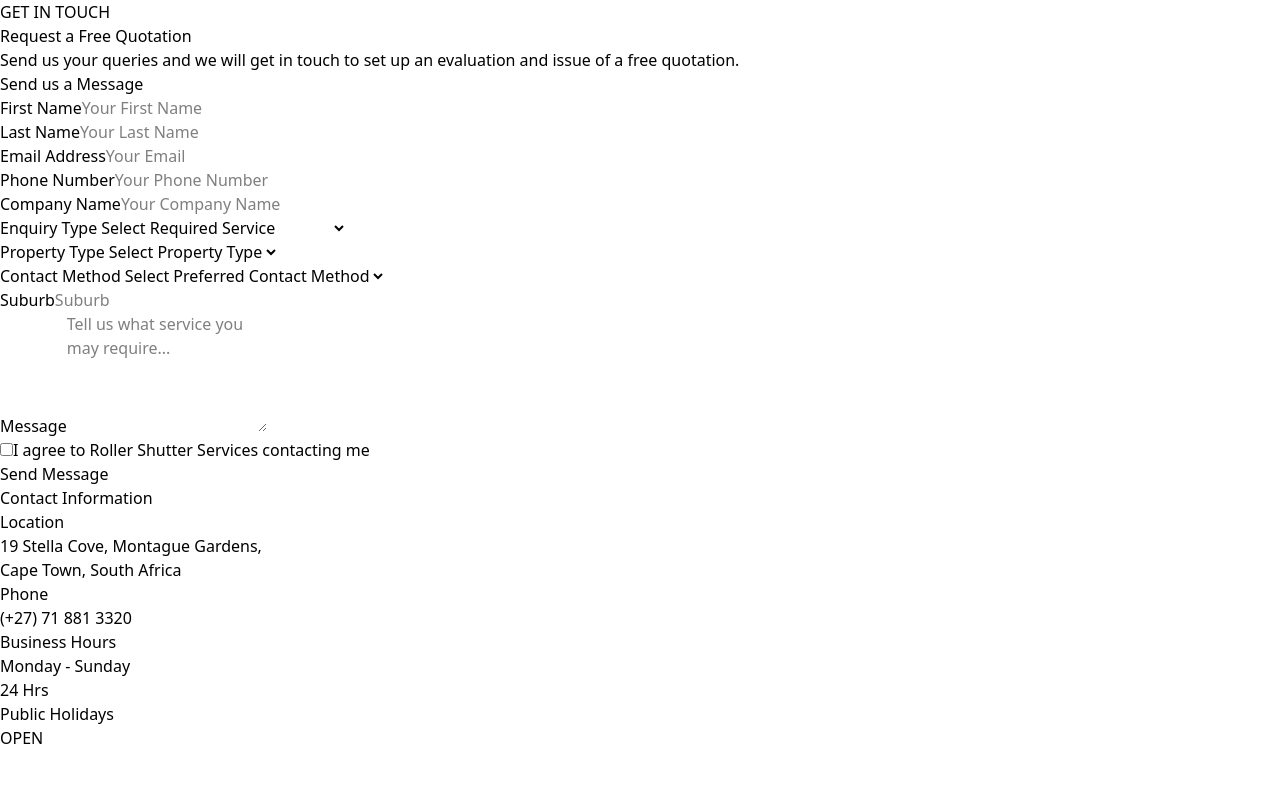
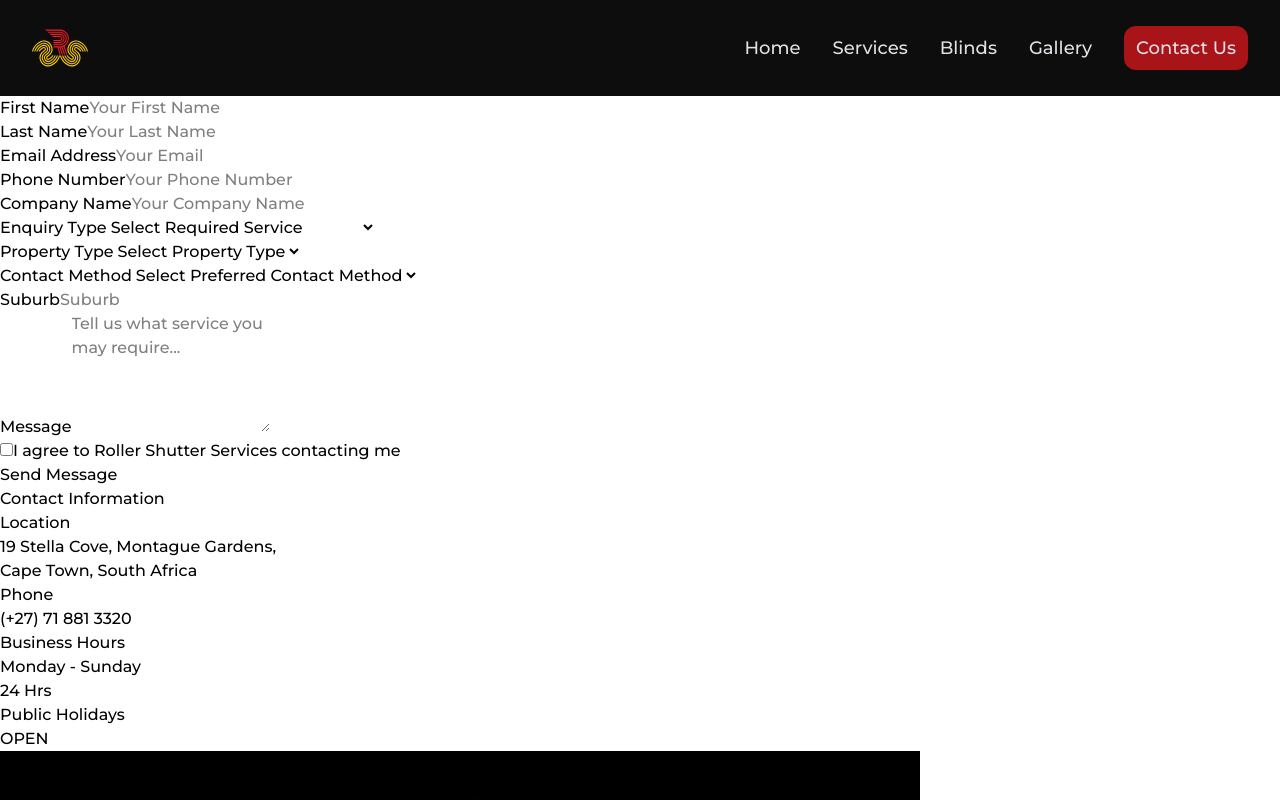
Before and after one commit to Ambs04/RollerShutterServices, a React (Vite) app: page /contact in a window 1280 px wide. Shown: the top 800 px of the page. Built offline with nearby package versions, Linux system fonts and the light colour scheme.

Commit message:
header and burgermenustyling complete

```diff
--- a/index.html
+++ b/index.html
@@ -2,7 +2,18 @@
 <html lang="en">
   <head>
     <meta charset="UTF-8" />
-    <!--<link rel="icon" type="image/svg+xml" href="/favicon.svg" />-->
+    <link
+      rel="icon"
+      type="image/svg+xml"
+      href="./src/assets/RSS-LOGOS-BLACK-YELLOW.svg"
+    />
+    <link rel="preconnect" href="https://fonts.googleapis.com" />
+    <link rel="preconnect" href="https://fonts.gstatic.com" crossorigin />
+
+    <link
+      href="https://fonts.googleapis.com/css2?family=Inter:wght@400;500;600&family=Montserrat:wght@500;600;700;800&display=swap"
+      rel="stylesheet"
+    />
     <meta name="viewport" content="width=device-width, initial-scale=1.0" />
     <script src="https://cdn.jsdelivr.net/npm/@tailwindcss/browser@4"></script>
     <title>rollershutterservices</title>
--- a/src/App.css
+++ b/src/App.css
@@ -0,0 +1,6 @@
+body {
+  font-family: montserrat, inter, sans-serif;
+  overflow-x: hidden;
+  padding: 0;
+  margin: 0;
+}
--- a/src/App.jsx
+++ b/src/App.jsx
@@ -1,4 +1,4 @@
-//import './App.css'
+import "./App.css";
 import { BrowserRouter, Routes, Route } from "react-router-dom";
 import Home from "./Pages/Home/Home";
 import Layout from "./Components/Module Components/Layout";
--- a/src/Components/Common Components/Header.jsx
+++ b/src/Components/Common Components/Header.jsx
@@ -1,4 +1,5 @@
-import logo from "../../assets/logo.png";
+//import logo from "../../assets/logo.png";
+import logo from "../../assets/RSS-LOGOS-BLACK-YELLOW.svg";
 import { useState } from "react";
 import WindowSize from "../../Helper Functions/WindowSize";
 import BurgerMenu from "../Module Components/BurgerMenu";
@@ -11,28 +12,60 @@
   const isMobileView = width < 768;
 
   return (
-    <header>
-      <div>
+    <header class="fixed z-50 top-0 right-0 left-0 py-5 bg-[#0d0d0d] ">
+      <div class=" mx-auto max-w-7xl px-4 sm:px-6 lg:px-8">
         {!(isMobileView && menuActive) && (
-          <div>
-            <div>
-              <img src={logo} />
+          <div class="flex flex-row items-center justify-between">
+            <div class="flex flex-row items-center gap-2">
+              <Link to="/">
+                <img src={logo} class="w-14 h-14" />
+              </Link>
             </div>
 
             {!isMobileView && (
-              <nav>
-                <Link to="/">Home</Link>
+              <nav class="text-[#e0e1e6] text-lg flex flex-row gap-8 font-medium text-center items-center ">
+                <Link
+                  to="/"
+                  class="hover:text-[#F2B90F] hover:text-lg hover:font-semibold"
+                >
+                  Home
+                </Link>
 
-                <Link to="/services">Services</Link>
-                <Link to="/blinds">Blinds</Link>
-                <Link to="/gallery">Gallery</Link>
+                <Link
+                  to="/services"
+                  class="hover:text-[#F2B90F] hover:text-lg hover:font-semibold"
+                >
+                  Services
+                </Link>
+                <Link
+                  to="/blinds"
+                  class="hover:text-[#F2B90F] hover:text-lg hover:font-semibold"
+                >
+                  Blinds
+                </Link>
+                <Link
+                  to="/gallery"
+                  class="hover:text-[#F2B90F] hover:text-lg hover:font-semibold"
+                >
+                  Gallery
+                </Link>
 
-                <Link to="/contact">Contact Us </Link>
+                <Link
+                  to="/contact"
+                  class="bg-[#a91419] px-3 rounded-xl py-2 hover:bg-[#D71920]"
+                >
+                  Contact Us{" "}
+                </Link>
               </nav>
             )}
 
             {isMobileView && (
-              <button onClick={() => setMenuActive(true)}>☰</button>
+              <button
+                onClick={() => setMenuActive(true)}
+                class="text-[#e0e1e6] text-xl"
+              >
+                ☰
+              </button>
             )}
           </div>
         )}
--- a/src/Components/Module Components/BurgerMenu.jsx
+++ b/src/Components/Module Components/BurgerMenu.jsx
@@ -1,43 +1,51 @@
-import logo from "../../assets/logo.png";
+//import logo from "../../assets/logo.png";
+import logo from "../../assets/RSS-LOGOS-BLACK-YELLOW.svg";
 import { Link } from "react-router-dom";
 
 export default function BurgerMenu({ setMenuActive }) {
   return (
-    <div>
-      <div>
+    <nav class="absolute top-0 right-0 left-0 py-3 bg-[#0d0d0d] z-50">
+      <div class=" mx-auto max-w-7xl px-4 sm:px-6 lg:px-8 pb-10">
         <div>
-          <div>
-            <img src={logo} />
+          <div class="flex flex-row items-center justify-between py-2 mb-3">
+            <Link to="/">
+              <img src={logo} class="w-12 h-12" />
+            </Link>
 
-            <button onClick={() => setMenuActive(false)}>✕</button>
+            <button
+              onClick={() => setMenuActive(false)}
+              class="text-[#e0e1e6] hover:text-[#F22233] hover:font-semibold hover:text-lg "
+            >
+              ✕
+            </button>
           </div>
 
-          <div>
-            <div>
+          <div class="text-[#e0e1e6] text-sm flex flex-col  font-medium  gap-8 space-y-2 ">
+            <div class="hover:text-[#F2B90F] hover:font-semibold">
               <Link to="/" onClick={() => setMenuActive(false)}>
                 Home
               </Link>
             </div>
 
-            <div>
+            <div class="hover:text-[#F2B90F]  hover:font-semibold">
               <Link to="/services" onClick={() => setMenuActive(false)}>
                 Services
               </Link>
             </div>
 
-            <div>
+            <div class="hover:text-[#F2B90F]  hover:font-semibold">
               <Link to="/blinds" onClick={() => setMenuActive(false)}>
                 Blinds
               </Link>
             </div>
 
-            <div>
+            <div class="hover:text-[#F2B90F]  hover:font-semibold">
               <Link to="/gallery" onClick={() => setMenuActive(false)}>
                 Gallery
               </Link>
             </div>
 
-            <div>
+            <div class=" bg-[#a91419] px-3 rounded-lg py-4 hover:bg-[#D71920] w-full ">
               <Link to="/contact" onClick={() => setMenuActive(false)}>
                 Contact us
               </Link>
@@ -45,6 +53,6 @@
           </div>
         </div>
       </div>
-    </div>
+    </nav>
   );
 }
--- a/src/Pages/Contact/Contact.jsx
+++ b/src/Pages/Contact/Contact.jsx
@@ -1,4 +1,6 @@
 import { useState } from "react";
+import Header from "../../Components/Common Components/Header";
+import Footer from "../../Components/Common Components/Footer";
 
 export default function Contact() {
   const [formData, setFormData] = useState({
@@ -102,6 +104,7 @@
 
   return (
     <div id="contact">
+      <Header />
       <div>
         <div>
           <h3>GET IN TOUCH</h3>
@@ -326,6 +329,7 @@
           </div>
         </div>
       </div>
+      <Footer />
     </div>
   );
 }
--- a/src/Pages/Home/Home.jsx
+++ b/src/Pages/Home/Home.jsx
@@ -4,6 +4,7 @@
 import Process from "./Process";
 
 import Footer from "../../Components/Common Components/Footer";
+import { Link } from "react-router-dom";
 
 export default function Home() {
   return (
@@ -12,7 +13,11 @@
       <Hero />
       <About />
       <Process />
-
+      <div>
+        <p>
+          Ready To Get <i>Rolling</i> ? <Link to="/contact">CONTACT US</Link>
+        </p>
+      </div>
       <Footer />
     </>
   );
--- a/src/Pages/Services/Services.jsx
+++ b/src/Pages/Services/Services.jsx
@@ -6,6 +6,7 @@
 import windowShutters from "../../assets/window_shutters.png";
 import Header from "../../Components/Common Components/Header";
 import Footer from "../../Components/Common Components/Footer";
+import { Link } from "react-router-dom";
 
 export default function Services() {
   const service = [
@@ -73,7 +74,9 @@
           </div>
         </div>
         <div>
-          <button>VIEW OUR BLINDS RANGE</button>
+          <Link to="/blinds">
+            <button>VIEW OUR BLINDS RANGE</button>
+          </Link>
         </div>
       </div>
       <Footer />
```
Also changed, not shown: src/assets/RSS-LOGOS-BLACK-YELLOW.svg (added).
